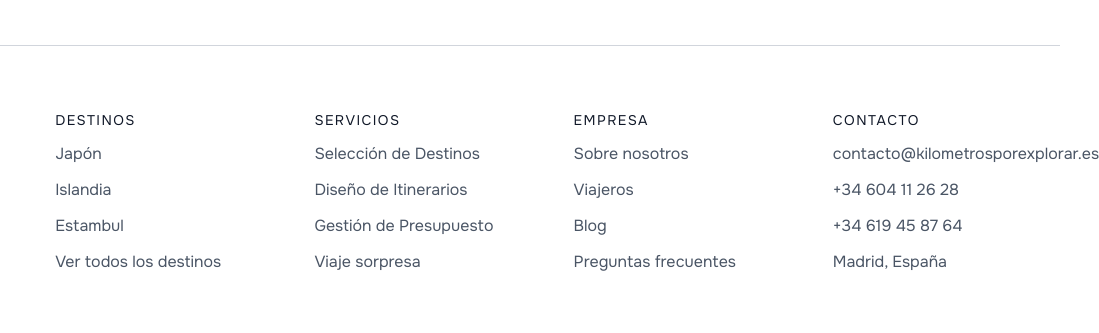
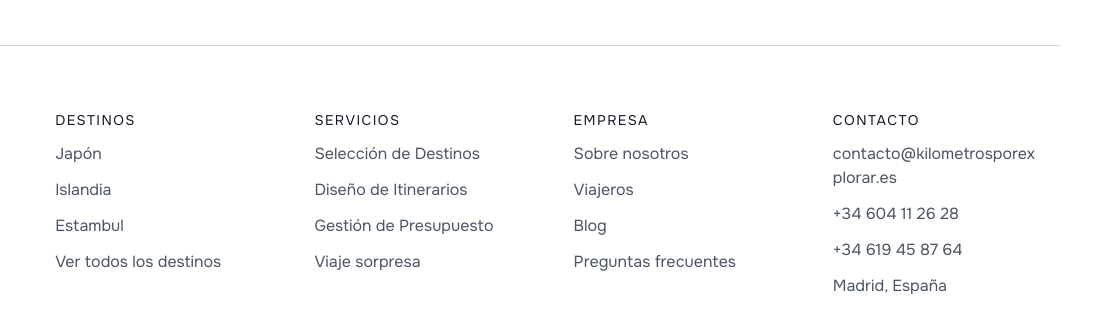
Before and after one commit to ldelvillar/kilometros-por-explorar, an Astro site: page /contacto in a window 1280 px wide. Shown: the part 1396-1729 px from the top of the page, 220-1319 px from the left, 1099 px wide, since content can reach past the window. Built offline with nearby package versions, Linux system fonts and the light colour scheme; Astro itself is replaced by a stand-in of ours; no server answers; a web font is replaced by a local one.

Commit message:
fix(footer): adjust contact column styles to eliminate horizontal overflow

```diff
--- a/src/components/layout/Footer.astro
+++ b/src/components/layout/Footer.astro
@@ -159,7 +159,7 @@ const currentYear = new Date().getFullYear();
       }
 
       <!-- Contact column -->
-      <div class="flex flex-col gap-3">
+      <div class="flex min-w-0 flex-col gap-3">
         <p class="text-sm font-bold tracking-widest text-gray-900 uppercase">
           Contacto
         </p>
@@ -172,7 +172,7 @@ const currentYear = new Date().getFullYear();
                   ? '_self'
                   : '_blank'
               }
-              class="w-fit text-gray-600 transition-colors duration-200 hover:text-primary"
+              class="w-fit break-all text-gray-600 transition-colors duration-200 hover:text-primary"
             >
               {link.title}
             </a>
```
